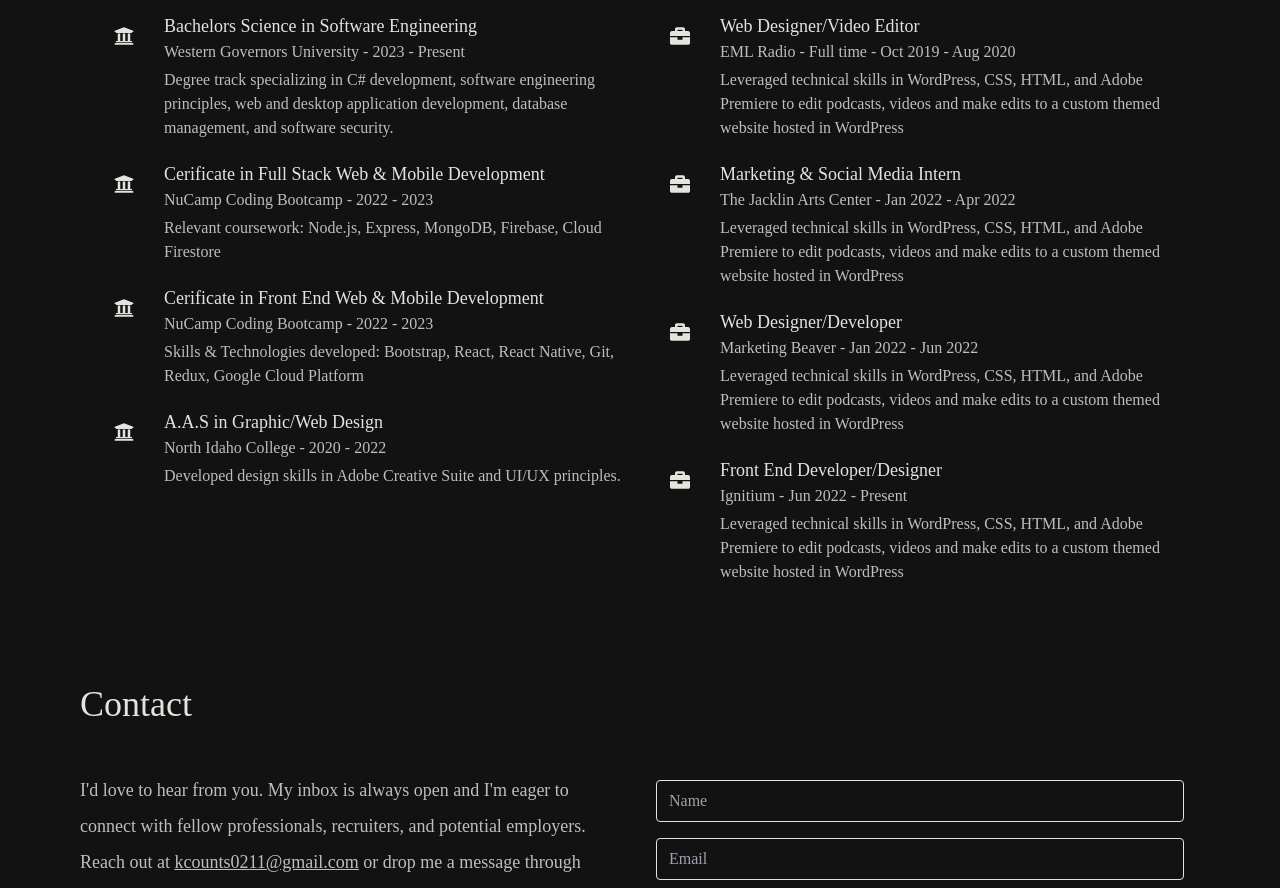
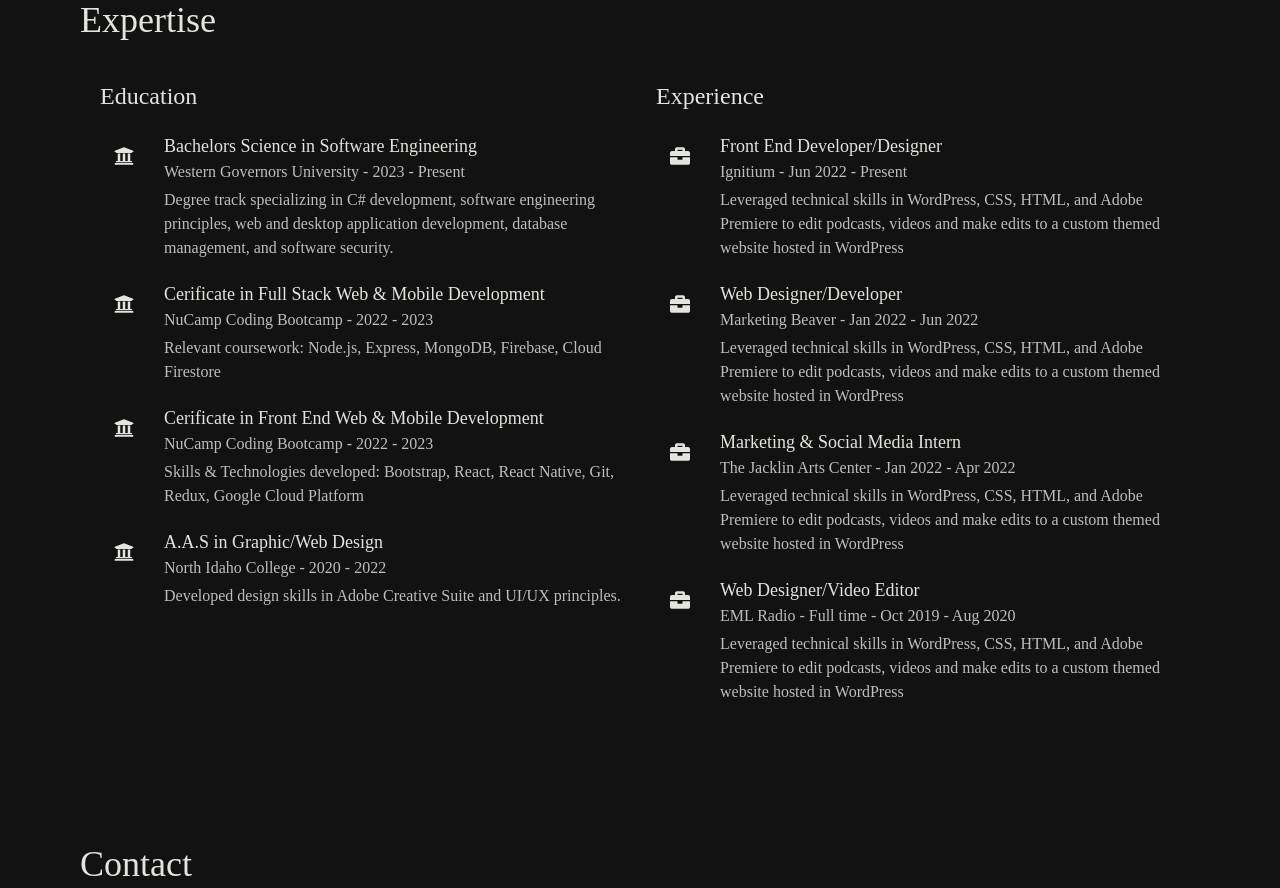
Before and after one commit to Kcounts93/my-portfolio, a React (Create React App) app: page / in a window 1280 px wide. Shown: the part 2780-3668 px from the top of the page. Built offline with nearby package versions, Linux system fonts and the light colour scheme.

Commit message:
animation adjust

```diff
--- a/src/components/Contact.jsx
+++ b/src/components/Contact.jsx
@@ -52,9 +52,9 @@ const Contact = () => {
         <div className="text-heading-section mb-10">
           <h2 className="text-4xl mb-2 font-medium">Contact</h2>
         </div>
-        <div className="flex flex-row">
-          <div className="w-1/2 pr-0 md:pr-10">
-            <p className="mt-2 text-lg leading-loose font-medium text-darkputty">
+        <div className="flex flex-col md:flex-row">
+          <div className="px-4 md:w-1/2 md:pr-10 mb-6 md:mb-0">
+            <p className="mt-2 text-md leading-loose font-medium text-darkputty">
               I'd love to hear from you. My inbox is always open and I'm eager
               to connect with fellow professionals, recruiters, and potential
               employers. Reach out at{" "}
@@ -71,7 +71,7 @@ const Contact = () => {
               you promptly.
             </p>
           </div>
-          <div className="w-1/2">
+          <div className="md:w-1/2">
             <div className="p-4 mx-auto rounded-lg">
               {submissionSuccess ? (
                 <div className="text-drap text-center mb-4">
--- a/src/components/Qualifications.jsx
+++ b/src/components/Qualifications.jsx
@@ -6,7 +6,7 @@ const TimelineEntry = ({ title, subtitle, date, description, icon: Icon }) => (
   <motion.div
     className="flex flex-col md:flex-row items-start md:items-start text-left mb-5"
     whileHover={{ scale: 1.05 }}
-    transition={{ type: "spring", stiffness: 300 }}
+    transition={{ type: "spring", stiffness: 100 }}
   >
     <div className="flex-shrink-0">
       <div className="flex items-center justify-center h-12 w-12 rounded-full bg-blue-500 text-putty">
@@ -26,9 +26,16 @@ const TimelineEntry = ({ title, subtitle, date, description, icon: Icon }) => (
 const Qualifications = () => {
   const experiences = [
     {
-      title: "Web Designer/Video Editor",
-      company: "EML Radio - Full time",
-      date: "Oct 2019 - Aug 2020",
+      title: "Front End Developer/Designer",
+      company: "Ignitium",
+      date: "Jun 2022 - Present",
+      description:
+        "Leveraged technical skills in WordPress, CSS, HTML, and Adobe Premiere to edit podcasts, videos and make edits to a custom themed website hosted in WordPress",
+    },
+    {
+      title: "Web Designer/Developer",
+      company: "Marketing Beaver",
+      date: "Jan 2022 - Jun 2022",
       description:
         "Leveraged technical skills in WordPress, CSS, HTML, and Adobe Premiere to edit podcasts, videos and make edits to a custom themed website hosted in WordPress",
     },
@@ -40,16 +47,9 @@ const Qualifications = () => {
         "Leveraged technical skills in WordPress, CSS, HTML, and Adobe Premiere to edit podcasts, videos and make edits to a custom themed website hosted in WordPress",
     },
     {
-      title: "Web Designer/Developer",
-      company: "Marketing Beaver",
-      date: "Jan 2022 - Jun 2022",
-      description:
-        "Leveraged technical skills in WordPress, CSS, HTML, and Adobe Premiere to edit podcasts, videos and make edits to a custom themed website hosted in WordPress",
-    },
-    {
-      title: "Front End Developer/Designer",
-      company: "Ignitium",
-      date: "Jun 2022 - Present",
+      title: "Web Designer/Video Editor",
+      company: "EML Radio - Full time",
+      date: "Oct 2019 - Aug 2020",
       description:
         "Leveraged technical skills in WordPress, CSS, HTML, and Adobe Premiere to edit podcasts, videos and make edits to a custom themed website hosted in WordPress",
     },
@@ -92,13 +92,17 @@ const Qualifications = () => {
   };
 
   return (
+    <div id="Expertise" className="section">
       <motion.div
-      className="container mx-auto px-5 md:px-10 lg:px-20 mt-10"
+        className="container mx-auto px-5 md:px-10 lg:px-20 mt-20 mb-10"
         variants={containerVariants}
         initial="hidden"
         whileInView="visible"
         viewport={{ once: true }}
       >
+        <div className="text-heading-section mb-10">
+          <h2 className="text-4xl font-medium">Expertise</h2>
+        </div>
         <div className="md:flex px-5">
           <div className="md:w-1/2 pr-4 mb-20">
             <h2 className="text-2xl font-light mb-5">Education</h2>
@@ -128,6 +132,7 @@ const Qualifications = () => {
           </div>
         </div>
       </motion.div>
+    </div>
   );
 };
 
```
Lines whose indentation alone changed are shown as unchanged.
